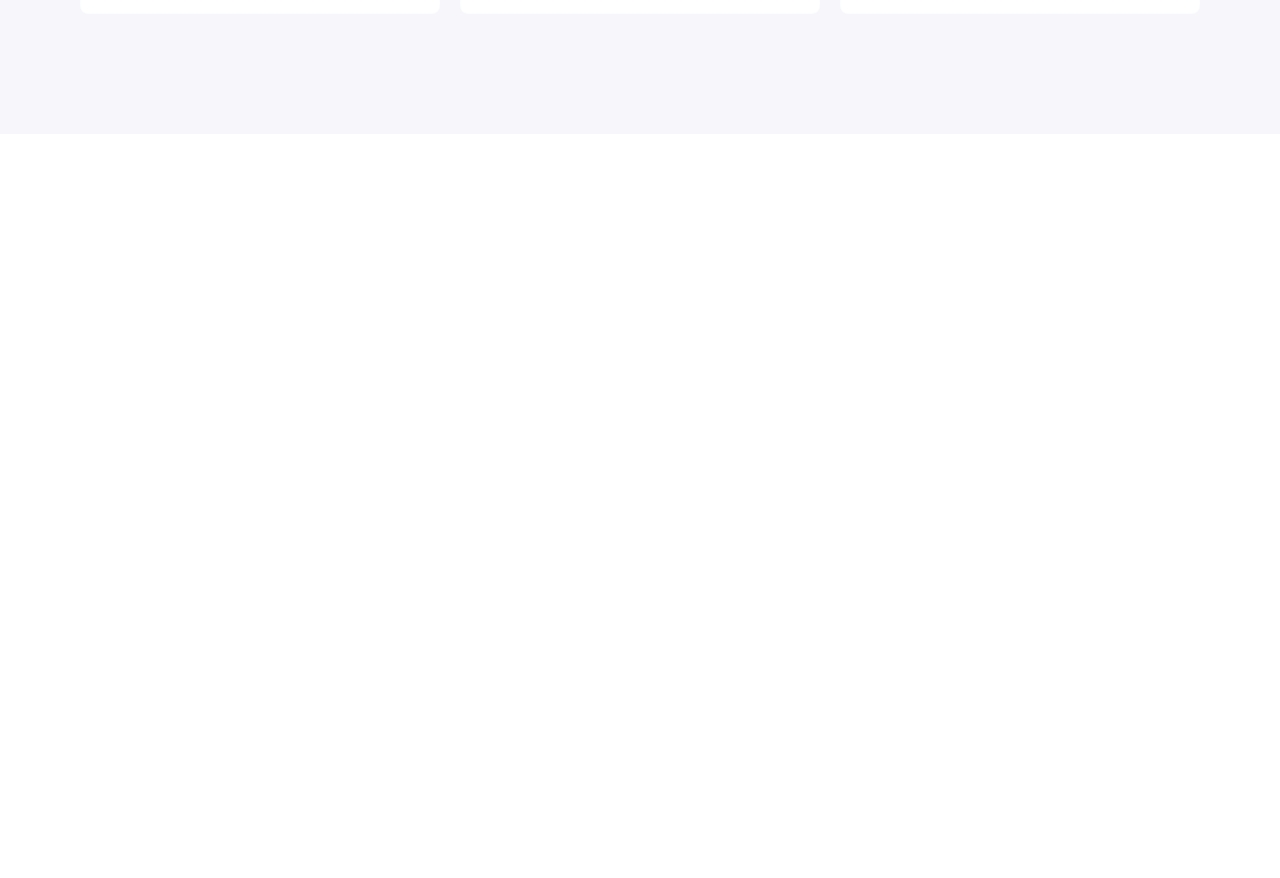
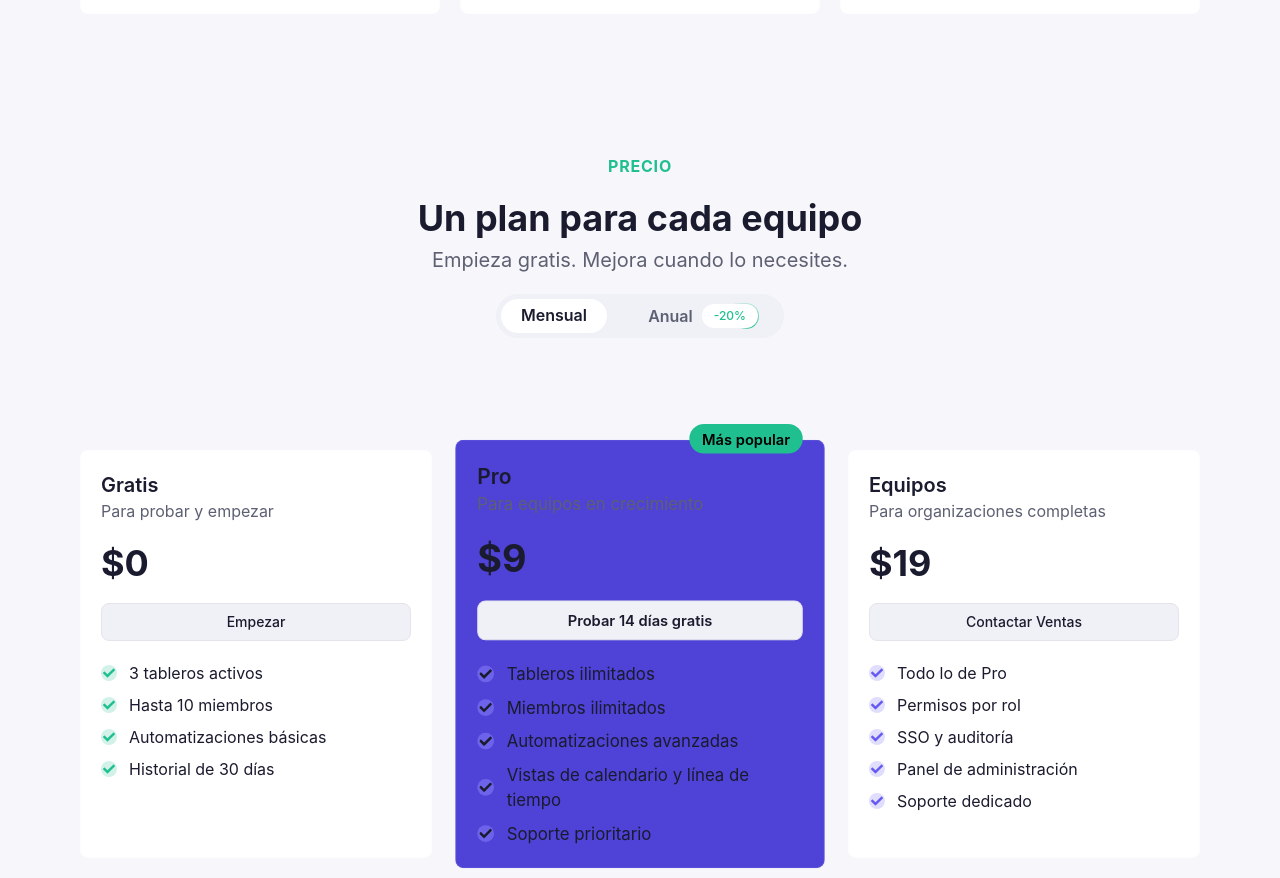
Before and after one commit to oscar84-spec/Kanban, a React (Vite) app: page / in a window 1280 px wide. Shown: the part 1820-2698 px from the top of the page. Before the commit the page ends 1954 px from the top, so only its background shows below. Built offline with nearby package versions, Linux system fonts and the light colour scheme.

Commit message:
[Prices] <feature> Agregando la seccion de precios

```diff
--- a/src/pages/Home/Home.tsx
+++ b/src/pages/Home/Home.tsx
@@ -2,6 +2,7 @@ import Hero from "@pages/Home/Hero.tsx";
 import Features from "./Features";
 import { bgAccent, bgPrimary, bgSecondary } from "./const.home";
 import Testimonials from "./Testimonials";
+import Prices from "./Prices";
 
 function Home() {
   return (
@@ -15,6 +16,7 @@ function Home() {
         <Features />
       </div>
       <Testimonials />
+      <Prices />
     </main>
   );
 }
--- /dev/null
+++ b/src/pages/Home/Prices.tsx
@@ -0,0 +1,148 @@
+import Button from "@/components/Button/Button";
+import Section from "@/components/Section/Section";
+import Badge from "@/ui/Badge/Badge";
+import { useState } from "react";
+import { PRICES_CARDS } from "./const.home";
+
+const Prices = () => {
+  const [selectedPlan, setSelectedPlan] = useState<boolean>(true);
+
+  //Funcion para los estilos de la card highlight
+  const getListStyle = (index: number) => {
+    switch (index) {
+      case 0:
+        return "bg-accent/20 text-accent";
+
+      case 1:
+        return "bg-primary-dark-mode/50";
+
+      case 2:
+        return "bg-primary/20 text-primary";
+
+      default:
+        return "";
+    }
+  };
+
+  //Funcion para el color de background de las cards
+  const getColorBackgroundCard = (index: number) => {
+    switch (index) {
+      case 0:
+        return "bg-superficie dark:bg-superficie-dark border border-border/10";
+      case 1:
+        return "bg-primary-dark dark:bg-primary-dark-dark border border-border/10 lg:scale-105";
+
+      case 2:
+        return "bg-superficie dark:bg-superficie-dark border border-border/10";
+
+      default:
+        return "";
+    }
+  };
+
+  //Funcion para obtener los precios segun el plan
+  const getPriceByPlan = (index: number, price: number): number => {
+    switch (index) {
+      case 0:
+        return price;
+      case 1:
+        return !selectedPlan ? price - 2 : price;
+      case 2:
+        return !selectedPlan ? price - 4 : price;
+
+      default:
+        return price;
+    }
+  };
+
+  return (
+    <Section
+      section="Precio"
+      title="Un plan para cada equipo"
+      description="Empieza gratis. Mejora cuando lo necesites."
+      variant="secondary"
+    >
+      <div className="w-full flex flex-col gap-8 items-center">
+        <div className="p-1 rounded-full bg-superficie-alterna dark:bg-superficie-alterna-dark border border-border/10 flex justify-between max-w-72 w-full">
+          <div
+            className={`px-5 py-1 rounded-full transition-colors duration-200 ease-in-out  hover:cursor-pointer font-semibold
+            ${selectedPlan ? "bg-superficie dark:bg-superficie-dark" : "bg-transparent"}`}
+            onClick={() => setSelectedPlan(true)}
+          >
+            <span
+              className={`${selectedPlan ? "text-text-primary dark:text-text-dark" : "text-text-secondary dark:text-text-secundario-dark"}`}
+            >
+              Mensual
+            </span>
+          </div>
+          <div
+            className={`px-5 py-1 rounded-full flex gap-2 items-center  hover:cursor-pointer ${selectedPlan ? "bg-transparent" : "bg-superficie dark:bg-superficie-dark"}`}
+            onClick={() => setSelectedPlan(false)}
+          >
+            <span
+              className={`font-semibold ${selectedPlan ? "text-text-secondary dark:text-text-secundario-dark" : "text-text-primary dark:text-text-dark"}`}
+            >
+              Anual
+            </span>
+            <Badge variant="secondary" animated className="dark:bg-accent/10">
+              -20%
+            </Badge>
+          </div>
+        </div>
+
+        {/* CARDS */}
+
+        <div className="w-full flex flex-col gap-8 md:grid md:grid-cols-2 lg:grid-cols-3 lg:pt-20">
+          {PRICES_CARDS.map((item, index) => (
+            <div
+              className={`relative flex flex-col gap-5 w-full p-5 rounded-lg ${getColorBackgroundCard(index)}`}
+              key={index}
+            >
+              {item.highlight && (
+                <div className="absolute -top-4 right-5 px-3 py-0.5 rounded-full bg-accent">
+                  <span className="font-semibold text-sm">Más popular</span>
+                </div>
+              )}
+              <div className="flex flex-col gap-0">
+                <span className="text-xl text-text-primary dark:text-text-dark font-semibold">
+                  {item.plan}
+                </span>
+                <span className="text-text-secondary dark:text-text-secundario-dark">
+                  {item.description}
+                </span>
+              </div>
+
+              <span className="text-4xl font-bold text-text-primary dark:text-text-dark">
+                {`$${getPriceByPlan(index, item.price)}`}
+              </span>
+
+              <Button
+                type="button"
+                className={`${index === 1 ? "dark:bg-superficie dark:text-primary font-semibold border dark:border-primary" : ""}`}
+              >
+                {item.text_button}
+              </Button>
+              <ul className="flex flex-col gap-2">
+                {item.benefist.map((listItem, listIndex) => (
+                  <li
+                    key={listIndex}
+                    className="text-text-primary dark:text-text-dark flex gap-3 items-center"
+                  >
+                    <div
+                      className={`rounded-full p-0.5 ${getListStyle(index)}`}
+                    >
+                      <listItem.icon className="size-3" />
+                    </div>
+                    {listItem.benefit}
+                  </li>
+                ))}
+              </ul>
+            </div>
+          ))}
+        </div>
+      </div>
+    </Section>
+  );
+};
+
+export default Prices;
--- a/src/pages/Home/const.home.ts
+++ b/src/pages/Home/const.home.ts
@@ -6,7 +6,12 @@ import {
   SecurityIcon,
   ViewsIcon,
 } from "@icons/index";
-import type { FeaturesCards, TestimonilasCards } from "./types.home";
+import type {
+  FeaturesCards,
+  PricesCards,
+  TestimonilasCards,
+} from "./types.home";
+import { FaCheck } from "react-icons/fa";
 
 export const bgPrimary =
   "w-[320px] h-80 absolute -top-32 -left-32 bg-primary opacity-35 blur-[90px] rounded-full";
@@ -83,3 +88,48 @@ export const TESTIMONIALS_CARDS: TestimonilasCards[] = [
     area: "Product Manager, Solví",
   },
 ];
+
+//Array para las cards de la seccion prices
+export const PRICES_CARDS: PricesCards[] = [
+  {
+    plan: "Gratis",
+    description: "Para probar y empezar",
+    price: 0,
+    text_button: "Empezar",
+    highlight: false,
+    benefist: [
+      { icon: FaCheck, benefit: "3 tableros activos" },
+      { icon: FaCheck, benefit: "Hasta 10 miembros" },
+      { icon: FaCheck, benefit: "Automatizaciones básicas" },
+      { icon: FaCheck, benefit: "Historial de 30 días" },
+    ],
+  },
+  {
+    plan: "Pro",
+    description: "Para equipos en crecimiento",
+    price: 9,
+    text_button: "Probar 14 días gratis",
+    highlight: true,
+    benefist: [
+      { icon: FaCheck, benefit: "Tableros ilimitados" },
+      { icon: FaCheck, benefit: "Miembros ilimitados" },
+      { icon: FaCheck, benefit: "Automatizaciones avanzadas" },
+      { icon: FaCheck, benefit: "Vistas de calendario y línea de tiempo" },
+      { icon: FaCheck, benefit: "Soporte prioritario" },
+    ],
+  },
+  {
+    plan: "Equipos",
+    description: "Para organizaciones completas",
+    price: 19,
+    text_button: "Contactar Ventas",
+    highlight: false,
+    benefist: [
+      { icon: FaCheck, benefit: "Todo lo de Pro" },
+      { icon: FaCheck, benefit: "Permisos por rol" },
+      { icon: FaCheck, benefit: "SSO y auditoría" },
+      { icon: FaCheck, benefit: "Panel de administración" },
+      { icon: FaCheck, benefit: "Soporte dedicado" },
+    ],
+  },
+];
--- a/src/pages/Home/types.home.ts
+++ b/src/pages/Home/types.home.ts
@@ -1,5 +1,6 @@
 import type { ComponentType } from "react";
 import type { IconProps } from "@icons/icon.types";
+import type { IconType } from "react-icons";
 
 export type FeatureVariant = "primary" | "accent";
 
@@ -16,3 +17,21 @@ export interface TestimonilasCards {
   nombre: string;
   area: string;
 }
+
+//Tipos para las cards de la seccion de precios
+
+type typePlan = "Gratis" | "Pro" | "Equipos";
+
+interface Benefits {
+  benefit: string;
+  icon: IconType;
+}
+
+export interface PricesCards {
+  plan: typePlan;
+  description: string;
+  price: number;
+  text_button: string;
+  highlight: boolean;
+  benefist: Benefits[];
+}
```
